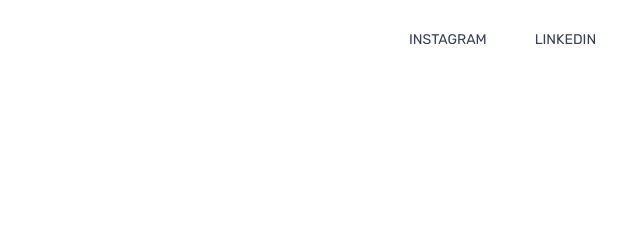
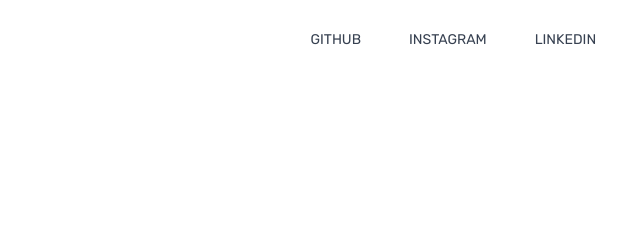
Before and after one commit to fernanda-freitas/personal-website, a Gatsby site: page / in a window 1280 px wide. Shown: the top 240 px of the page, 491-1131 px from the left. Built offline with nearby package versions, Linux system fonts and the light colour scheme; Gatsby itself is replaced by a stand-in of ours.

Commit message:
add github to navbar links

```diff
--- a/src/components/header.js
+++ b/src/components/header.js
@@ -11,6 +11,7 @@ export default function Header() {
                     <Link to="/" rel="noreferrer" className="inline md:hidden text-lg">@fernanda</Link>
                 </div>
                 <div className="flex space-x-6 md:space-x-12 text-sm">
+                  <a className="font-rubik uppercase hover:text-purple-600" href="https://github.com/fernanda-freitas" target="_blank">Github</a>
                   <a className="font-rubik uppercase hover:text-purple-600" href="https://www.instagram.com/fernanda_freitas_martinez/" target="_blank">Instagram</a>
                   <a className="font-rubik uppercase hover:text-purple-600" href="https://www.linkedin.com/in/fernanda-freitas-martinez-8b9a792a/" target="_blank">Linkedin</a>
                   <AnchorLink to="/#work" title="All works" className="font-rubik uppercase hover:text-purple-600">Work</AnchorLink>
```
